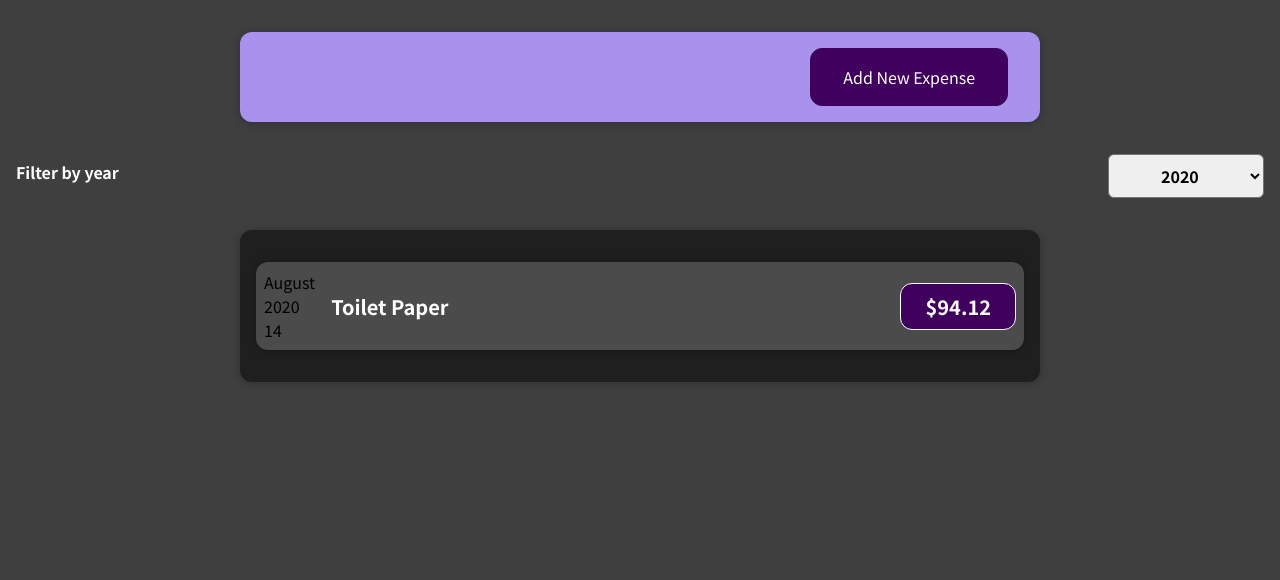
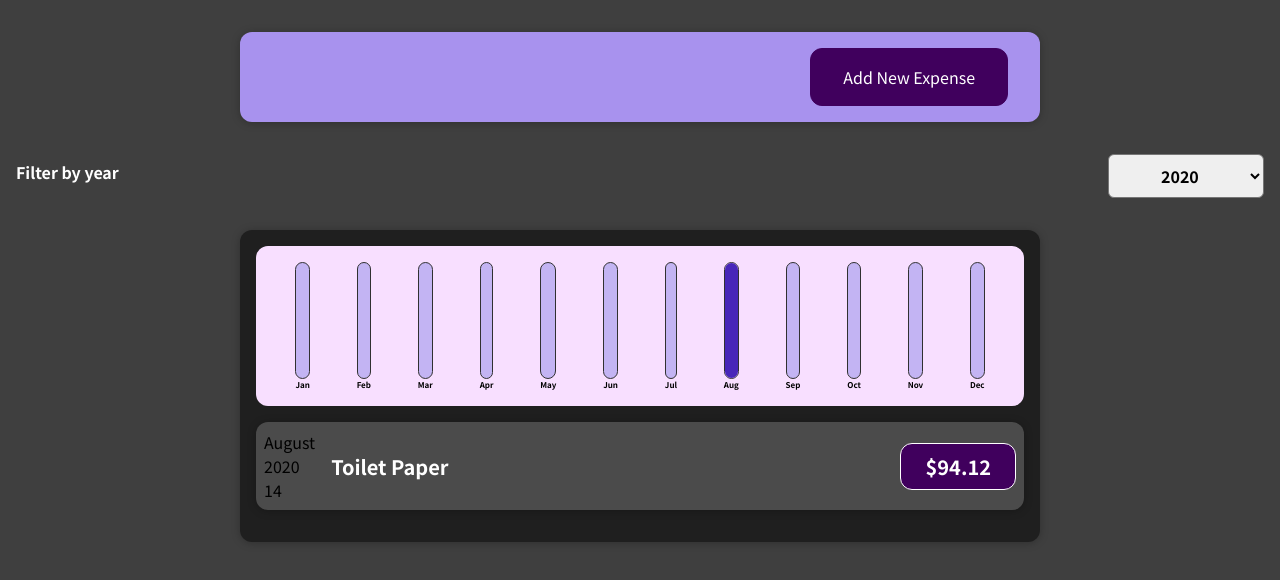
Before and after one commit to hibadem/react-expense, a React (Create React App) app: page / in a window 1280 px wide. Shown: the top 580 px of the page. Built offline with nearby package versions, Linux system fonts and the light colour scheme.

Commit message:
feature chart

```diff
--- /dev/null
+++ b/src/components/Chart/Chart.css
@@ -0,0 +1,9 @@
+.chart {
+  padding: 1rem;
+  border-radius: 12px;
+  background-color: #f8dfff;
+  text-align: center;
+  display: flex;
+  justify-content: space-around;
+  height: 10rem;
+}
--- /dev/null
+++ b/src/components/Chart/Chart.js
@@ -0,0 +1,18 @@
+import React from "react";
+import "./Chart.css";
+import ChartBar from "./ChartBar";
+
+const Chart = (props) => {
+  const dataPointsValues = props.dataPoints.map(dataPoint => dataPoint.value);
+  const maxValue = Math.max(...dataPointsValues);
+
+  return (
+    <div className="chart">
+      {props.dataPoints.map((dataPoint) => (
+        <ChartBar value={dataPoint.value} maxValue={maxValue} label={dataPoint.label} key={dataPoint.label}/>
+      ))}
+    </div>
+  );
+};
+
+export default Chart;
--- /dev/null
+++ b/src/components/Chart/ChartBar.css
@@ -0,0 +1,30 @@
+.chart-bar {
+  height: 100%;
+  display: flex;
+  flex-direction: column;
+  align-items: center;
+}
+
+.chart-bar__inner {
+  height: 100%;
+  width: 100%;
+  border: 1px solid #313131;
+  border-radius: 12px;
+  background-color: #c3b4f3;
+  overflow: hidden;
+  display: flex;
+  flex-direction: column;
+  justify-content: flex-end;
+}
+
+.chart-bar__fill {
+  background-color: #4826b9;
+  width: 100%;
+  transition: all 0.3s ease-out;
+}
+
+.chart-bar__label {
+  font-weight: bold;
+  font-size: 0.5rem;
+  text-align: center;
+}
--- /dev/null
+++ b/src/components/Chart/ChartBar.js
@@ -0,0 +1,20 @@
+import React from 'react';
+import './ChartBar.css';
+
+const ChartBar = (props) => {
+  let barHeight = '0%';
+
+  if (props.maxValue > 0) {
+    barHeight = Math.round((props.value / props.maxValue) * 100) + '%';
+  }
+  return (
+    <div className='chart-bar'>
+      <div className="chart-bar__inner">
+        <div className="chart-bar__fill" style={{height: barHeight}}></div>
+      </div>
+      <div className="chart-bar__label">{props.label} </div>
+    </div>
+  )
+}
+
+export default ChartBar
--- a/src/components/Expenses/Expenses.js
+++ b/src/components/Expenses/Expenses.js
@@ -3,6 +3,7 @@
 import Card from "../UI/Card";
 import ExpensesFilter from "./ExpensesFilter";
 import ExpensesList from "./ExpensesList";
+import ExpensesChart from "./ExpensesChart";
 
 function Expenses(props) {
   const [filterValue, setFilterValue] = useState("2020");
@@ -13,6 +14,7 @@
     <>
       <ExpensesFilter selected={filterValue} setFilterValue={setFilterValue} />
       <Card className="expenses">
+        <ExpensesChart expenses={filterExpenses} />
         <ExpensesList items={filterExpenses} />
       </Card>
     </>
--- /dev/null
+++ b/src/components/Expenses/ExpensesChart.js
@@ -0,0 +1,28 @@
+import React from "react";
+import Chart from "../Chart/Chart";
+
+const ExpensesChart = (props) => {
+  const chartDataPoints = [
+    { label: "Jan", value: 0 },
+    { label: "Feb", value: 0 },
+    { label: "Mar", value: 0 },
+    { label: "Apr", value: 0 },
+    { label: "May", value: 0 },
+    { label: "Jun", value: 0 },
+    { label: "Jul", value: 0 },
+    { label: "Aug", value: 0 },
+    { label: "Sep", value: 0 },
+    { label: "Oct", value: 0 },
+    { label: "Nov", value: 0 },
+    { label: "Dec", value: 0 }
+   ];
+
+  for (const expense of props.expenses) {
+    const expenseDate = expense.date.getMonth();
+    chartDataPoints[expenseDate].value += expense.amount;
+  }
+
+  return <Chart dataPoints={chartDataPoints} />;
+};
+
+export default ExpensesChart;
```
